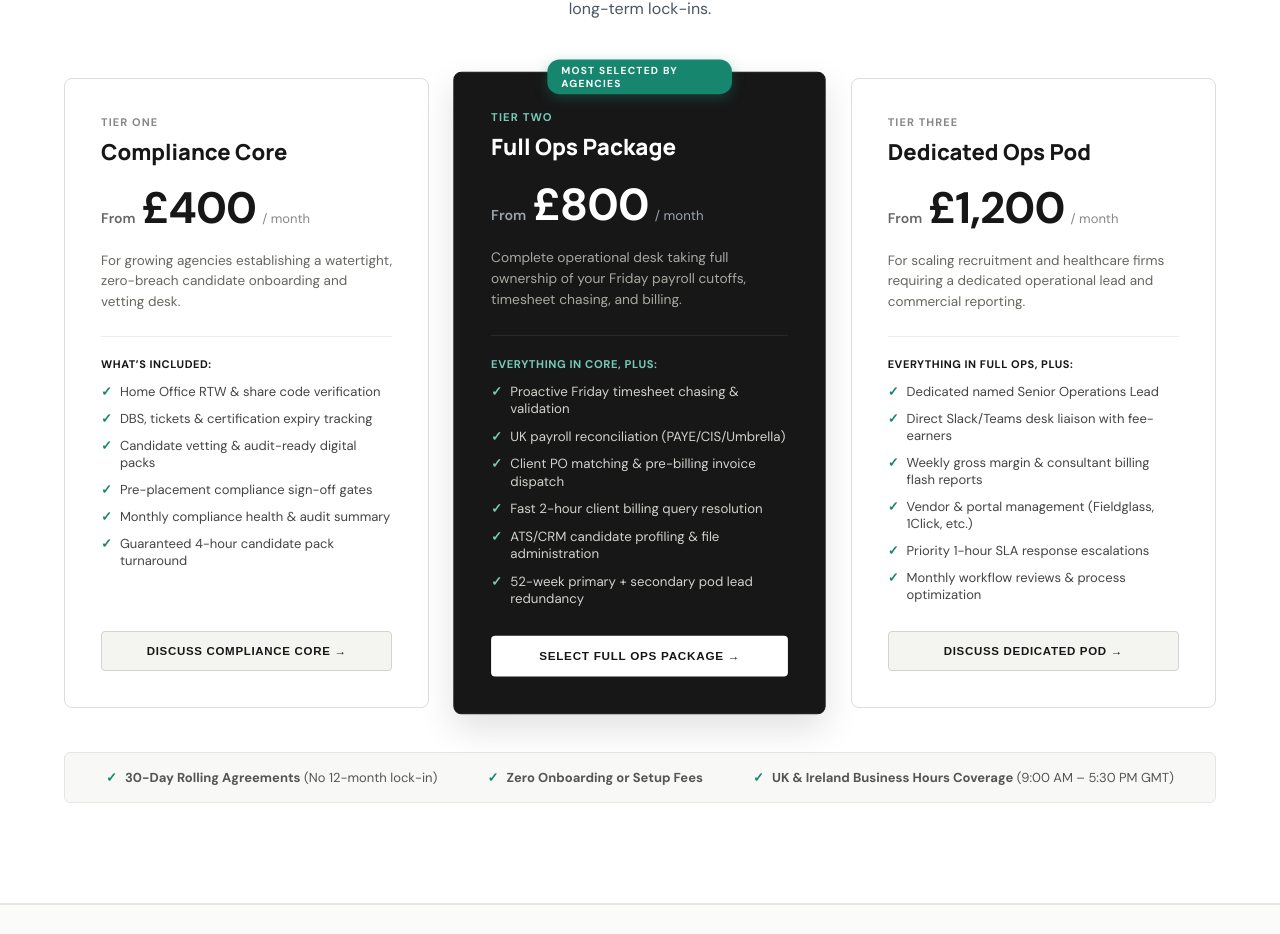
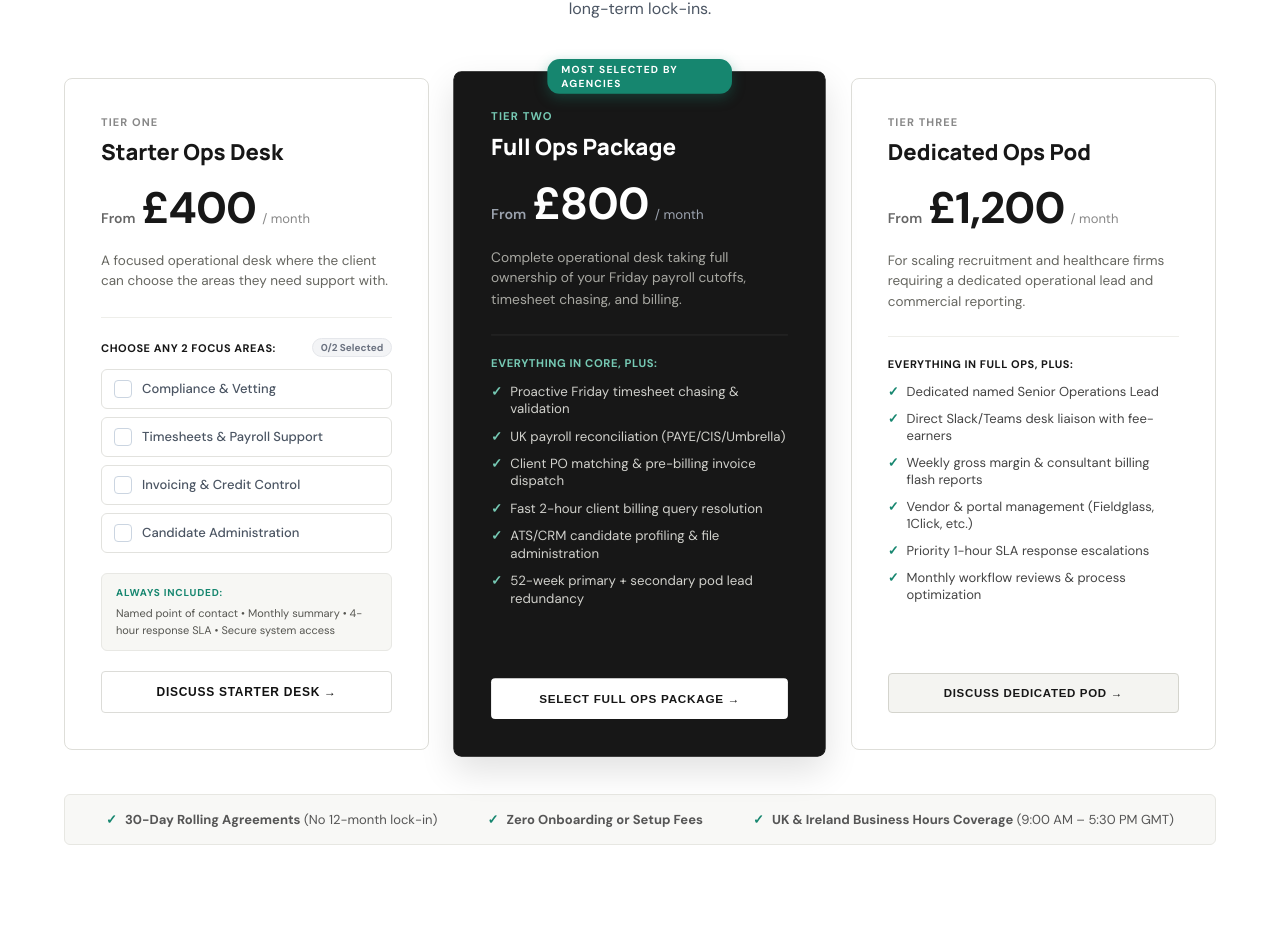
Before and after one commit to northernrides1-sysops/SysOps-Website, a React (Vite) app: page / in a window 1280 px wide. Shown: the part 5233-6167 px from the top of the page. Built offline with nearby package versions, Linux system fonts and the light colour scheme.

Commit message:
Tier 1 Update App.jsx

```diff
--- a/src/App.jsx
+++ b/src/App.jsx
@@ -52,6 +52,21 @@ export default function SysOpsWebsite() {
   const [mobileMenuOpen, setMobileMenuOpen] = useState(false);
   const [isScrolled, setIsScrolled] = useState(false);
   const [selectedIndustry, setSelectedIndustry] = useState(null);
+  // Interactive state for Starter Ops Desk (Client can select any 2 focus areas)
+  const [selectedFocusAreas, setSelectedFocusAreas] = useState([]);
+
+  const toggleFocusArea = (area) => {
+    if (selectedFocusAreas.includes(area)) {
+      setSelectedFocusAreas(selectedFocusAreas.filter((item) => item !== area));
+    } else {
+      if (selectedFocusAreas.length >= 2) {
+        // Keeps the 2 most recent selections
+        setSelectedFocusAreas([selectedFocusAreas[1], area]);
+      } else {
+        setSelectedFocusAreas([...selectedFocusAreas, area]);
+      }
+    }
+  };
 
   useEffect(() => {
     const handleScroll = () => {
@@ -794,6 +809,32 @@ const industries = [
           .hud-stat-cell .hud-title { font-size: 10px !important; line-height: 1.3 !important; }
           .hud-stat-cell .hud-sub { font-size: 9px !important; }
         }
+        /* TIER OUTLINE BUTTONS WITH HOVER & ACTIVE STATE */
+        .package-btn-outline {
+          width: 100%;
+          padding: 13px;
+          background: transparent;
+          color: #111111;
+          border: 1px solid #dcdcd8;
+          border-radius: 4px;
+          font-size: 12px;
+          font-weight: 700;
+          letter-spacing: .06em;
+          text-transform: uppercase;
+          cursor: pointer;
+          transition: all 0.2s ease;
+        }
+        .package-btn-outline:hover {
+          background: #11141a !important;
+          color: #ffffff !important;
+          border-color: #11141a !important;
+        }
+        .package-btn-outline.is-active {
+          background: #11141a !important;
+          color: #ffffff !important;
+          border-color: #11141a !important;
+          box-shadow: 0 4px 14px rgba(0, 0, 0, 0.15);
+        }
         /* RIBBON */
         .ops-ribbon {
           width: 100%; background: #101216; border-top: 1px solid #20242c; border-bottom: 1px solid #20242c;
@@ -2762,7 +2803,7 @@ const annualCostLost = annualHoursLost * hourlyCost;
               {/* 3 PRICING CARDS WITH SMOOTH HOVER ANIMATIONS */}
               <div style={{ display: "grid", gridTemplateColumns: "repeat(auto-fit, minmax(320px, 1fr))", gap: "28px", alignItems: "stretch" }}>
 
-                {/* TIER 1: COMPLIANCE CORE */}
+               {/* TIER 1: STARTER OPS DESK (NEW INTERACTIVE DESIGN) */}
                 <div
                   style={{
                     background: "#ffffff",
@@ -2791,7 +2832,7 @@ const annualCostLost = annualHoursLost * hourlyCost;
                       Tier One
                     </span>
                     <h3 style={{ fontSize: "22px", fontWeight: 800, color: "#171717", margin: "0 0 12px 0" }}>
-                      Compliance Core
+                      Starter Ops Desk
                     </h3>
                     <div style={{ display: "flex", alignItems: "baseline", gap: "6px", marginBottom: "14px" }}>
                       <span style={{ fontSize: "14px", fontWeight: 600, color: "#666" }}>From</span>
@@ -2799,57 +2840,118 @@ const annualCostLost = annualHoursLost * hourlyCost;
                       <span style={{ fontSize: "13px", color: "#888" }}>/ month</span>
                     </div>
                     <p style={{ fontSize: "13.5px", color: "#666660", lineHeight: 1.5, margin: "0 0 24px 0", minHeight: "42px" }}>
-                      For growing agencies establishing a watertight, zero-breach candidate onboarding and vetting desk.
+                      A focused operational desk where the client can choose the areas they need support with.
                     </p>
 
-                    <div style={{ borderTop: "1px solid #eeeeea", paddingTop: "20px", marginBottom: "28px" }}>
-                      <span style={{ fontSize: "11px", fontWeight: 700, textTransform: "uppercase", color: "#171717", display: "block", marginBottom: "12px", letterSpacing: "0.05em" }}>
-                        What’s Included:
-                      </span>
-                      <ul style={{ listStyle: "none", padding: 0, margin: 0, display: "flex", flexDirection: "column", gap: "10px", fontSize: "13px", color: "#444" }}>
+                    {/* Focus Area Selection Box */}
+                    <div style={{ borderTop: "1px solid #eeeeea", paddingTop: "20px", marginBottom: "20px" }}>
+                      <div style={{
+                        display: "flex",
+                        alignItems: "center",
+                        justifyContent: "space-between",
+                        marginBottom: "12px"
+                      }}>
+                        <span style={{ fontSize: "11px", fontWeight: 700, textTransform: "uppercase", color: "#171717", letterSpacing: "0.05em" }}>
+                          Choose Any 2 Focus Areas:
+                        </span>
+                        <span style={{
+                          fontSize: "10px",
+                          fontWeight: 700,
+                          background: selectedFocusAreas.length === 2 ? "#e6f4f1" : "#f3f4f6",
+                          color: selectedFocusAreas.length === 2 ? "#16866f" : "#6b7280",
+                          padding: "2px 8px",
+                          borderRadius: "10px",
+                          border: `1px solid ${selectedFocusAreas.length === 2 ? "#16866f" : "#e5e7eb"}`
+                        }}>
+                          {selectedFocusAreas.length}/2 Selected
+                        </span>
+                      </div>
+
+                      <div style={{ display: "flex", flexDirection: "column", gap: "8px" }}>
                         {[
-                          selectedCountry === 'IE' ? "Irish GNIB/IRP & Right-to-Work validation" : "Home Office RTW & share code verification",
-                          selectedCountry === 'IE' ? "Garda vetting & ticket expiry tracking" : "DBS, tickets & certification expiry tracking",
-                          "Candidate vetting & audit-ready digital packs",
-                          "Pre-placement compliance sign-off gates",
-                          "Monthly compliance health & audit summary",
-                          "Guaranteed 4-hour candidate pack turnaround"
-                        ].map((item, idx) => (
-                          <li key={idx} style={{ display: "flex", alignItems: "flex-start", gap: "8px" }}>
-                            <span style={{ color: "#16866f", fontWeight: "bold" }}>✓</span>
-                            <span>{item}</span>
-                          </li>
-                        ))}
-                      </ul>
+                          "Compliance & Vetting",
+                          "Timesheets & Payroll Support",
+                          "Invoicing & Credit Control",
+                          "Candidate Administration"
+                        ].map((item) => {
+                          const isSelected = selectedFocusAreas.includes(item);
+                          return (
+                            <div
+                              key={item}
+                              onClick={() => toggleFocusArea(item)}
+                              style={{
+                                display: "flex",
+                                alignItems: "center",
+                                gap: "10px",
+                                padding: "10px 12px",
+                                borderRadius: "6px",
+                                cursor: "pointer",
+                                userSelect: "none",
+                                transition: "all 0.15s ease",
+                                background: isSelected ? "rgba(22, 134, 111, 0.07)" : "#ffffff",
+                                border: isSelected ? "1.5px solid #16866f" : "1px solid #e2e2de",
+                              }}
+                            >
+                              <div style={{
+                                width: "18px",
+                                height: "18px",
+                                borderRadius: "4px",
+                                background: isSelected ? "#16866f" : "#ffffff",
+                                border: isSelected ? "1px solid #16866f" : "1.5px solid #cbd5e1",
+                                color: "#ffffff",
+                                display: "flex",
+                                alignItems: "center",
+                                justifyContent: "center",
+                                fontSize: "11px",
+                                fontWeight: 800,
+                                flexShrink: 0
+                              }}>
+                                {isSelected ? "✓" : ""}
+                              </div>
+                              <span style={{
+                                fontSize: "13px",
+                                color: isSelected ? "#111111" : "#4b5563",
+                                lineHeight: 1.3,
+                                fontWeight: isSelected ? 700 : 500
+                              }}>
+                                {item}
+                              </span>
+                            </div>
+                          );
+                        })}
+                      </div>
+                    </div>
+
+                    {/* Always Included Box */}
+                    <div style={{
+                      background: "#f7f7f4",
+                      border: "1px solid #e8e8e4",
+                      borderRadius: "6px",
+                      padding: "12px 14px",
+                      marginBottom: "20px"
+                    }}>
+                      <div style={{ fontSize: "10px", fontWeight: 800, color: "#16866f", textTransform: "uppercase", letterSpacing: ".08em", marginBottom: "6px" }}>
+                        ALWAYS INCLUDED:
+                      </div>
+                      <div style={{ fontSize: "11px", color: "#555550", lineHeight: 1.5 }}>
+                        Named point of contact • Monthly summary • 4-hour response SLA • Secure system access
+                      </div>
                     </div>
                   </div>
 
                   <button
                     onClick={() => {
-                      setFormData(prev => ({ ...prev, service: `Compliance Core (${countrySymbols[selectedCountry]?.code})` }));
+                      const serviceSummary = selectedFocusAreas.length > 0
+                        ? `Starter Ops Desk (${selectedFocusAreas.join(' + ')})`
+                        : 'Starter Ops Desk';
+                      setFormData(prev => ({ ...prev, service: `${serviceSummary} (${countrySymbols[selectedCountry]?.code})` }));
                       setCurrentPage('contact');
                     }}
-                    style={{
-                      width: "100%",
-                      background: "#f4f4f1",
-                      color: "#171717",
-                      border: "1px solid #d4d4cd",
-                      padding: "13px 20px",
-                      borderRadius: "4px",
-                      fontSize: "11.5px",
-                      fontWeight: 700,
-                      letterSpacing: "0.06em",
-                      textTransform: "uppercase",
-                      cursor: "pointer",
-                      transition: "all 0.2s ease"
-                    }}
-                    onMouseEnter={(e) => { e.currentTarget.style.background = "#171717"; e.currentTarget.style.color = "#ffffff"; }}
-                    onMouseLeave={(e) => { e.currentTarget.style.background = "#f4f4f1"; e.currentTarget.style.color = "#171717"; }}
+                    className={`package-btn-outline ${selectedFocusAreas.length === 2 ? 'is-active' : ''}`}
                   >
-                    Discuss Compliance Core →
+                    Discuss Starter Desk →
                   </button>
                 </div>
-
                 {/* TIER 2: FULL OPS PACKAGE (HERO - OBSIDIAN #171717) */}
                 <div
                   style={{
```
